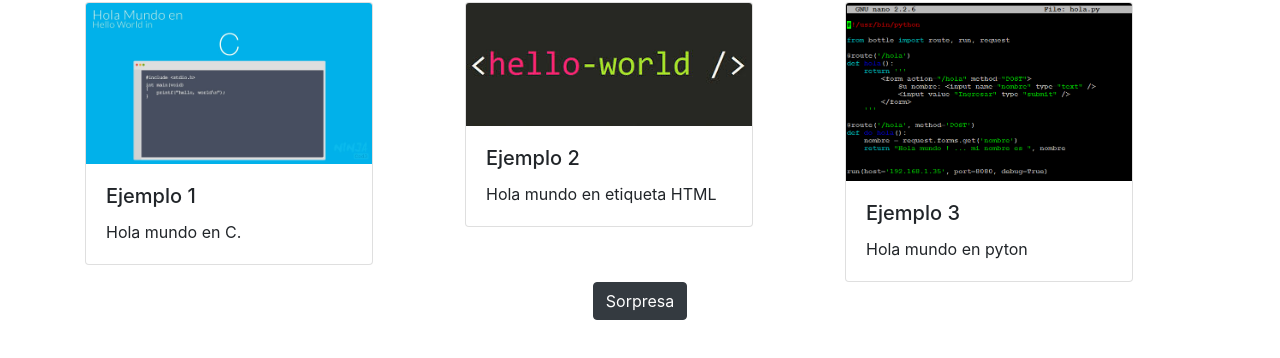
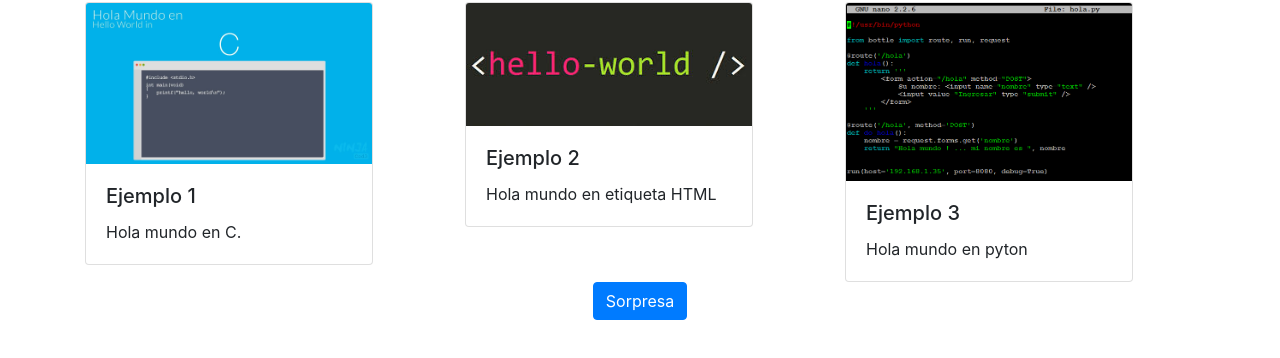
Before and after one commit to mikeblue89/examen, a website: page index.html in a window 1280 px wide. Shown: the part 130-488 px from the top of the page. Drawn offline with nearby package versions, Linux system fonts and the light colour scheme.

Commit message:
Cambios en el color del boton

```diff
--- a/index.html
+++ b/index.html
@@ -44,7 +44,7 @@
           </div>
           <div class="row">
             <div class="col">
-              <center><span class="btn btn-dark" onclick="sorpresa()">Sorpresa</span></center>
+              <center><span class="btn btn-primary" onclick="sorpresa()">Sorpresa</span></center>
             </div>
           </div>
         </div>
```
